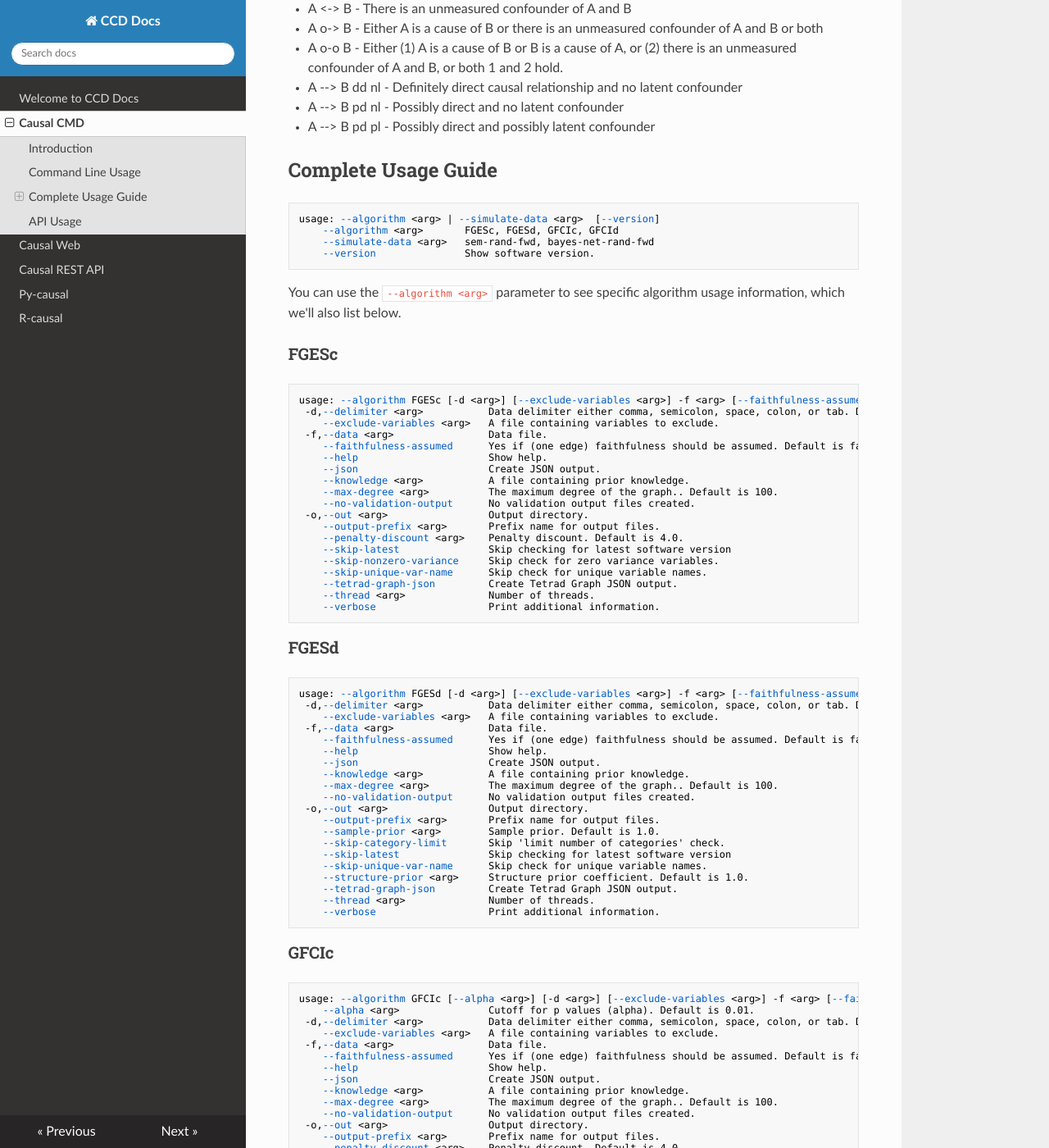
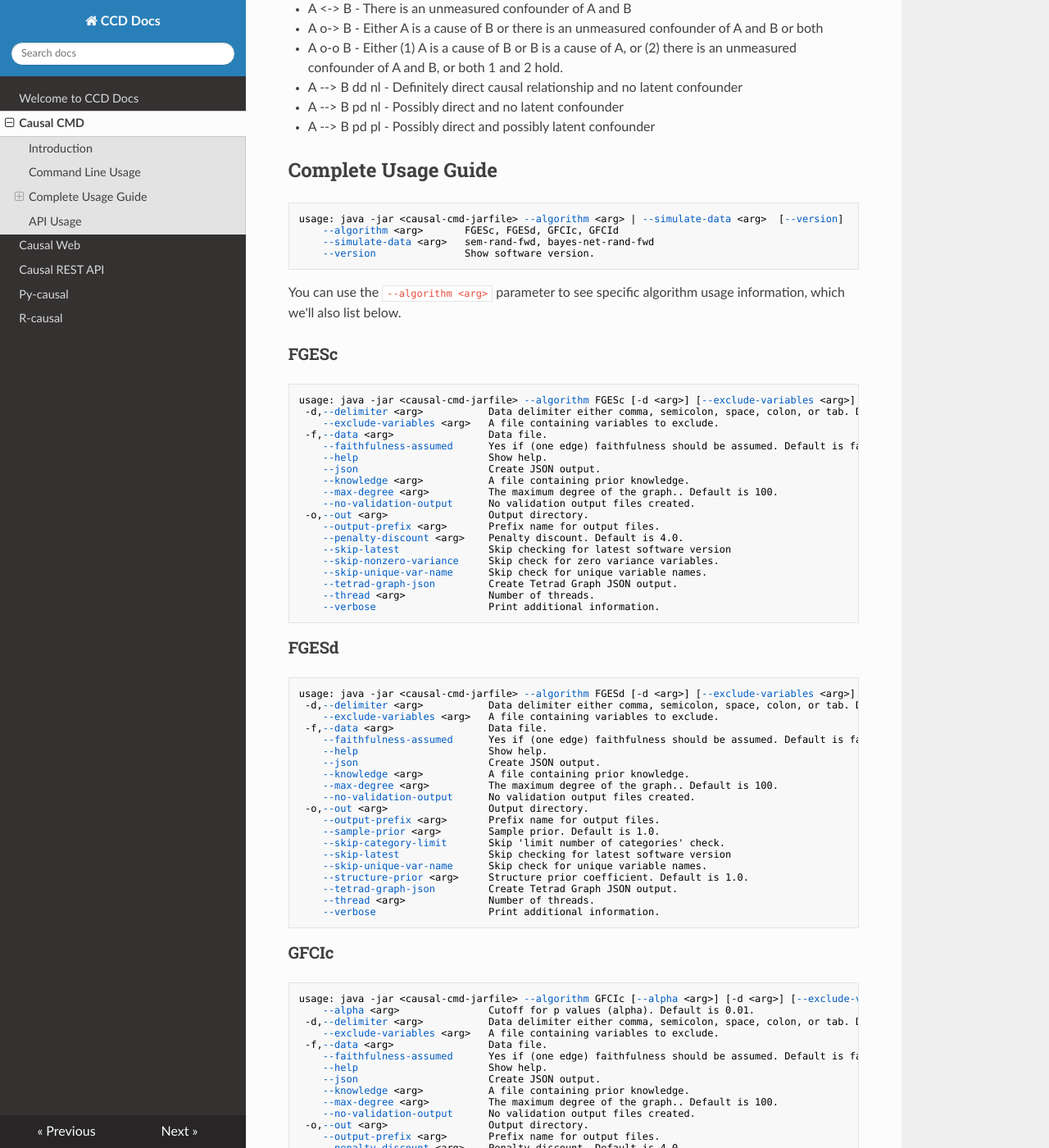
Before and after one commit to bd2kccd/bd2kccd.github.io, an MkDocs documentation site: the page built from docs_src/causal-cmd.md, in a window 1280 px wide and 1400 px high, scrolled down 2735 px. Shown: the whole window at 82% size. Built offline with MkDocs 1.6.1, drawn with Linux system fonts in a browser that asks for light colours; nearby versions of some CDN libraries; old or Windows-style settings are respelled for this version of MkDocs; some of the changed text lies outside the part shown.

Commit message:
Using <causal-cmd-jarfile> to remove version dependency

`````diff
--- a/docs_src/causal-cmd.md
+++ b/docs_src/causal-cmd.md
@@ -22,13 +22,13 @@
 Keep in mind that causal-cmd has different switches for different algorithms. To start, type the following command in your terminal:
 
 ````
-java -jar causal-cmd-0.1.2-jar-with-dependencies.jar
+java -jar <causal-cmd-jarfile>
 ````
 
 And you'll see the following instructions:
 
 ````
-usage: --algorithm <arg> | --simulate-data <arg>  [--version]
+usage: java -jar <causal-cmd-jarfile> --algorithm <arg> | --simulate-data <arg>  [--version]
     --algorithm <arg>       FGESc, FGESd, GFCIc, GFCId
     --simulate-data <arg>   sem-rand-fwd, bayes-net-rand-fwd
     --version               Show software version.
@@ -128,7 +128,7 @@
 ## Complete Usage Guide
 
 ````
-usage: --algorithm <arg> | --simulate-data <arg>  [--version]
+usage: java -jar <causal-cmd-jarfile> --algorithm <arg> | --simulate-data <arg>  [--version]
     --algorithm <arg>       FGESc, FGESd, GFCIc, GFCId
     --simulate-data <arg>   sem-rand-fwd, bayes-net-rand-fwd
     --version               Show software version.
@@ -139,7 +139,7 @@
 ### FGESc
 
 ````
-usage: --algorithm FGESc [-d <arg>] [--exclude-variables <arg>] -f <arg> [--faithfulness-assumed] [--help] [--json] [--knowledge <arg>] [--max-degree <arg>] [--no-validation-output] [-o <arg>] [--output-prefix <arg>] [--penalty-discount <arg>] [--skip-latest] [--skip-nonzero-variance] [--skip-unique-var-name] [--tetrad-graph-json] [--thread <arg>] [--verbose]
+usage: java -jar <causal-cmd-jarfile> --algorithm FGESc [-d <arg>] [--exclude-variables <arg>] -f <arg> [--faithfulness-assumed] [--help] [--json] [--knowledge <arg>] [--max-degree <arg>] [--no-validation-output] [-o <arg>] [--output-prefix <arg>] [--penalty-discount <arg>] [--skip-latest] [--skip-nonzero-variance] [--skip-unique-var-name] [--tetrad-graph-json] [--thread <arg>] [--verbose]
  -d,--delimiter <arg>           Data delimiter either comma, semicolon, space, colon, or tab. Default: comma for *.csv, else tab.
     --exclude-variables <arg>   A file containing variables to exclude.
  -f,--data <arg>                Data file.
@@ -163,7 +163,7 @@
 ### FGESd
 
 ````
-usage: --algorithm FGESd [-d <arg>] [--exclude-variables <arg>] -f <arg> [--faithfulness-assumed] [--help] [--json] [--knowledge <arg>] [--max-degree <arg>] [--no-validation-output] [-o <arg>] [--output-prefix <arg>] [--sample-prior <arg>] [--skip-category-limit] [--skip-latest] [--skip-unique-var-name] [--structure-prior <arg>] [--tetrad-graph-json] [--thread <arg>] [--verbose]
+usage: java -jar <causal-cmd-jarfile> --algorithm FGESd [-d <arg>] [--exclude-variables <arg>] -f <arg> [--faithfulness-assumed] [--help] [--json] [--knowledge <arg>] [--max-degree <arg>] [--no-validation-output] [-o <arg>] [--output-prefix <arg>] [--sample-prior <arg>] [--skip-category-limit] [--skip-latest] [--skip-unique-var-name] [--structure-prior <arg>] [--tetrad-graph-json] [--thread <arg>] [--verbose]
  -d,--delimiter <arg>           Data delimiter either comma, semicolon, space, colon, or tab. Default: comma for *.csv, else tab.
     --exclude-variables <arg>   A file containing variables to exclude.
  -f,--data <arg>                Data file.
@@ -188,7 +188,7 @@
 ### GFCIc
 
 ````
-usage: --algorithm GFCIc [--alpha <arg>] [-d <arg>] [--exclude-variables <arg>] -f <arg> [--faithfulness-assumed] [--help] [--json] [--knowledge <arg>] [--max-degree <arg>] [--no-validation-output] [-o <arg>] [--output-prefix <arg>] [--penalty-discount <arg>] [--skip-latest] [--skip-nonzero-variance] [--skip-unique-var-name] [--tetrad-graph-json] [--thread <arg>] [--verbose]
+usage: java -jar <causal-cmd-jarfile> --algorithm GFCIc [--alpha <arg>] [-d <arg>] [--exclude-variables <arg>] -f <arg> [--faithfulness-assumed] [--help] [--json] [--knowledge <arg>] [--max-degree <arg>] [--no-validation-output] [-o <arg>] [--output-prefix <arg>] [--penalty-discount <arg>] [--skip-latest] [--skip-nonzero-variance] [--skip-unique-var-name] [--tetrad-graph-json] [--thread <arg>] [--verbose]
     --alpha <arg>               Cutoff for p values (alpha). Default is 0.01.
  -d,--delimiter <arg>           Data delimiter either comma, semicolon, space, colon, or tab. Default: comma for *.csv, else tab.
     --exclude-variables <arg>   A file containing variables to exclude.
@@ -213,7 +213,7 @@
 ### GFCId
 
 ````
-usage: --algorithm GFCId [--alpha <arg>] [-d <arg>] [--exclude-variables <arg>] -f <arg> [--faithfulness-assumed] [--help] [--json] [--knowledge <arg>] [--max-degree <arg>] [--no-validation-output] [-o <arg>] [--output-prefix <arg>] [--sample-prior <arg>] [--skip-category-limit] [--skip-latest] [--skip-unique-var-name] [--structure-prior <arg>] [--tetrad-graph-json] [--thread <arg>] [--verbose]
+usage: java -jar <causal-cmd-jarfile> --algorithm GFCId [--alpha <arg>] [-d <arg>] [--exclude-variables <arg>] -f <arg> [--faithfulness-assumed] [--help] [--json] [--knowledge <arg>] [--max-degree <arg>] [--no-validation-output] [-o <arg>] [--output-prefix <arg>] [--sample-prior <arg>] [--skip-category-limit] [--skip-latest] [--skip-unique-var-name] [--structure-prior <arg>] [--tetrad-graph-json] [--thread <arg>] [--verbose]
     --alpha <arg>               Cutoff for p values (alpha). Default is 0.01.
  -d,--delimiter <arg>           Data delimiter either comma, semicolon, space, colon, or tab. Default: comma for *.csv, else tab.
     --exclude-variables <arg>   A file containing variables to exclude.
`````
Also changed, not shown: other parts of docs_src/causal-cmd.md (+2 -2 lines), 3 other files.
